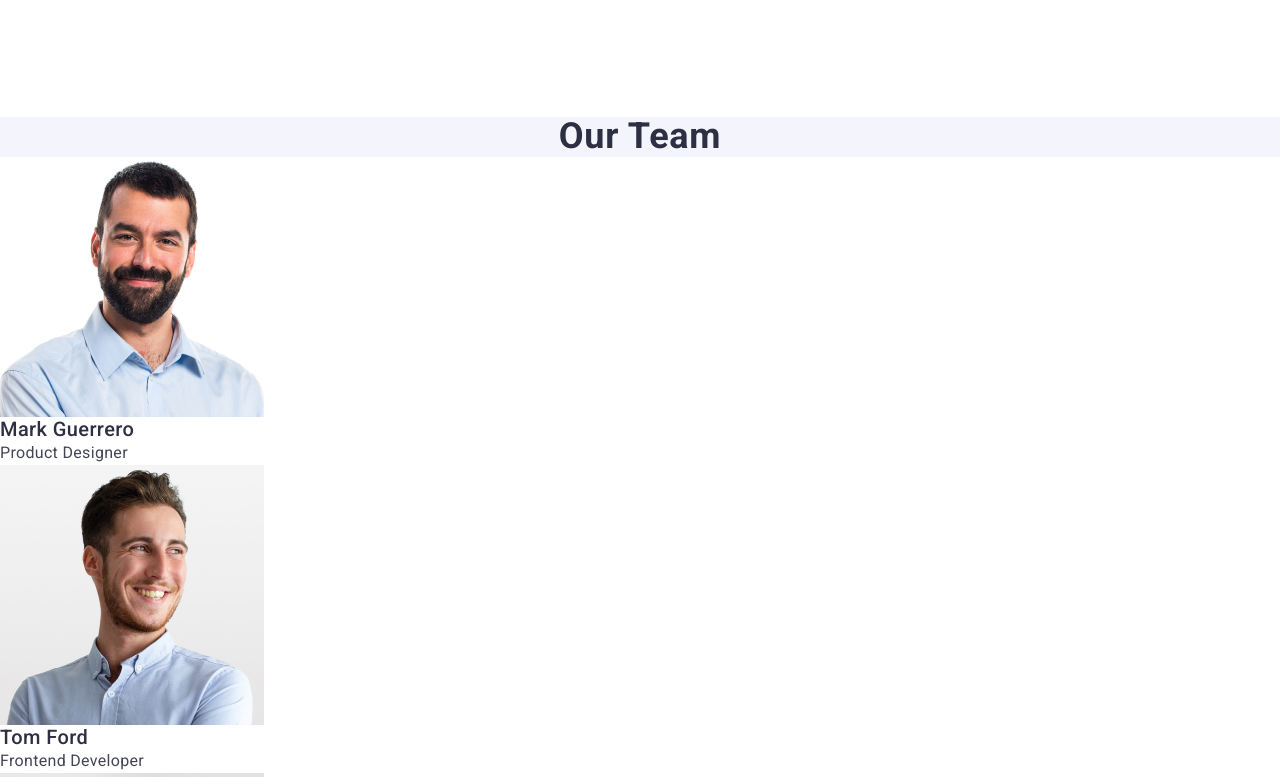
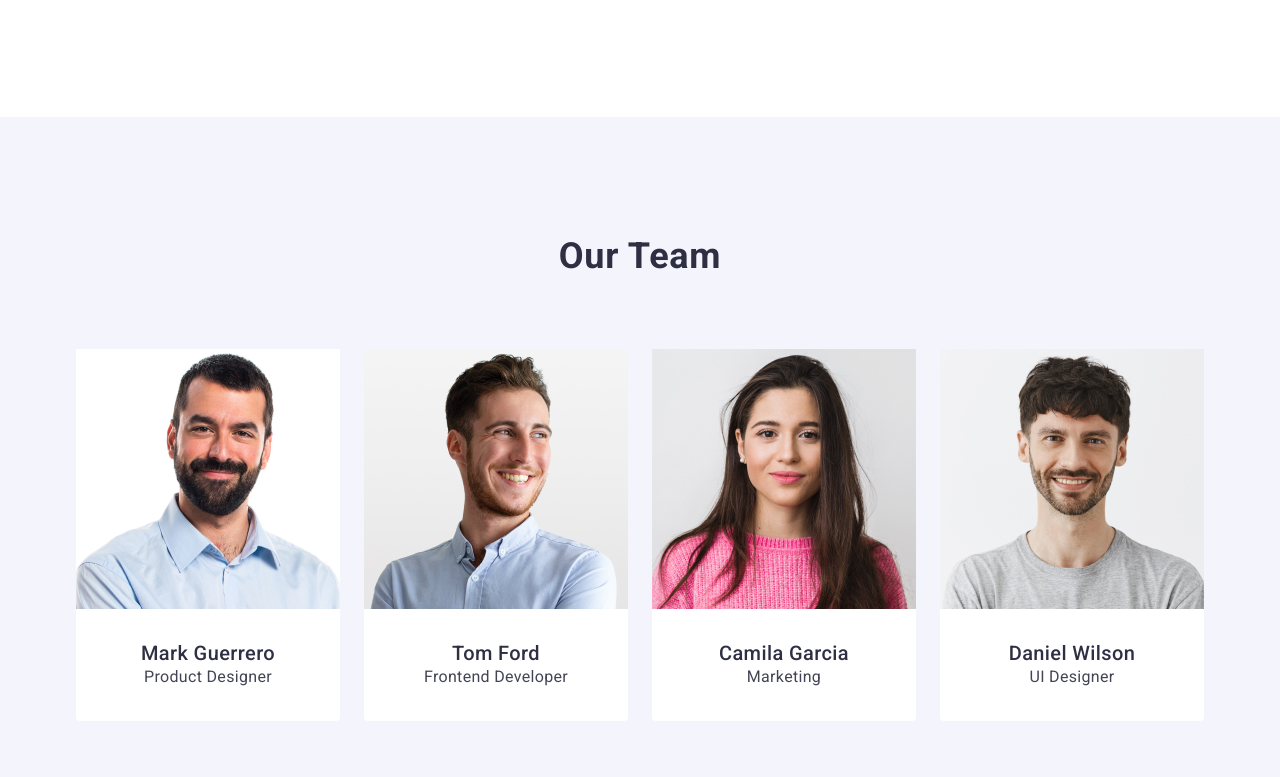
Before and after one commit to KostenkoOleksandr/goit-markup-hw-03, a plain HTML site: page index.html in a window 1280 px wide. Shown: the part 924-1701 px from the top of the page. Drawn offline with nearby package versions, Linux system fonts and the light colour scheme.

Commit message:
changes team

```diff
--- a/css/styles.css
+++ b/css/styles.css
@@ -31,6 +31,15 @@ border-bottom: 1px solid #e7e9fc
     width:1158px;
     margin: 0 auto;
     padding: 0 15px 0 15px;
+}
+.paragraf {
+    font-weight: 400;
+    font-size: 16px;
+    /* line-height: 24px; */
+    line-height: 150%;
+    letter-spacing: 0.02em;
+    color: #434455;
+
 }
 .header-nav{
     display: flex;
@@ -175,10 +184,11 @@ border-bottom: 1px solid #e7e9fc
 }
 .benefits-list{
     display:flex;
-    flex:row;gap: 24px;
+    flex:row;
+    gap: 24px;
 }
 .benefits-item{
-    width: calc((100% - 3 * 24px) / 4);
+    flex-basis: calc((100% - 3 * 24px) / 4);
 }
 .benefit-item-title {
     font-weight: 500;
@@ -190,8 +200,9 @@ border-bottom: 1px solid #e7e9fc
     margin-bottom: 8px;
 }
 
-.our-team {
-    background-color: #f4f4fd
+.team {
+    background-color: #f4f4fd;
+    padding: 120px 0;
 }
 
 .our-team-header {
@@ -203,11 +214,17 @@ border-bottom: 1px solid #e7e9fc
     text-align: center;
     color: #2e2f42;
     text-transform: capitalize;
+    margin-bottom: 72px;
 }
-
+.team-list{
+    display:flex;
+    flex: row;
+    gap: 24px;
+}
 .our-team-title {
+    flex-basis: calc((100% - 3 * 24px) / 4);
+    border-radius: 0px 0px 4px 4px;
     background-color: #FFFFFF;
-
 }
 
 .team-item-title {
@@ -217,18 +234,20 @@ border-bottom: 1px solid #e7e9fc
     line-height: 120%;
     letter-spacing: 0.02em;
     color: #2e2f42;
+    text-align: center;
 }
-
-.paragraf {
+.team-item{
+    padding: 32px 0;
+}
+.paragraf-team{
     font-weight: 400;
     font-size: 16px;
     /* line-height: 24px; */
     line-height: 150%;
     letter-spacing: 0.02em;
     color: #434455;
-
+     text-align: center;
 }
-
 .portfolio {
     font-size: 36px;
     line-height: 1.11;
@@ -237,12 +256,10 @@ border-bottom: 1px solid #e7e9fc
     text-transform: capitalize;
     color: #2e2f42;
 }
-
 .footer {
     color: #fff;
     background: #2e2f42;
 }
-
 .logo-second {
     font-size: 18px;
     /* line-height: 21px; */
@@ -251,7 +268,6 @@ border-bottom: 1px solid #e7e9fc
     text-transform: uppercase;
     color: #fff;
 }
-
 .footer-text {
     font-family: "Roboto",
         sans-serif;
@@ -263,7 +279,6 @@ border-bottom: 1px solid #e7e9fc
     letter-spacing: 0.02em;
     color: #f4f4fd;
 }
-
 .logo-footer {
     font-family: "Raleway",
         sans-serif;
@@ -275,7 +290,6 @@ border-bottom: 1px solid #e7e9fc
     text-transform: uppercase;
     color: #4d5ae5;
 }
-
 .logo-footer-parts {
     color: #f4f4fd
 }
--- a/index.html
+++ b/index.html
@@ -70,29 +70,39 @@
         </div>
     </section>
     <!--Our team-->
-    <section class="our-team">
+    <section class="team">
+        <div class="container">
             <h2 class="our-team-header">Our Team</h2>
-        <ul>
+            <ul class="team-list">
                 <li class="our-team-title">
                     <img src="./images/mark-guerrero.jpg" width="264" height="260" alt="Mark Guerrero">
+                    <div class="team-item">
                         <h3 class="team-item-title">Mark Guerrero</h3>
-                <p class="paragraf">Product Designer</p>
+                        <p class="paragraf-team">Product Designer</p>
+                    </div>
                 </li>
                 <li class="our-team-title">
                     <img src="./images/tom-ford.jpg" width="264" height="260" alt="Tom Ford">
+                    <div class="team-item">
                        <h3 class="team-item-title">Tom Ford</h3>
-                <p class="paragraf">Frontend Developer</p>
+                       <p class="paragraf-team">Frontend Developer</p>
+                    </div>
                 </li>
                 <li class="our-team-title">
                     <img src="./images/camila-garcia.jpg" width="264" height="260" alt="Camila Garcia">
+                    <div class="team-item">
                         <h3 class="team-item-title">Camila Garcia</h3>
-                <p class="paragraf">Marketing</p>
-            </li >
-            <li class="our-team-title"><img src="./images/daniel-wilson.jpg" width="264" height="260" alt="Daniel Wilson">
+                        <p class="paragraf-team">Marketing</p>
+                    </div>
+                <li class="our-team-title">
+                    <img src="./images/daniel-wilson.jpg" width="264" height="260" alt="Daniel Wilson">
+                    <div class="team-item">
                        <h3 class="team-item-title">Daniel Wilson</h3>
-            <p class="paragraf">UI Designer</p>
+                       <p class="paragraf-team">UI Designer</p>
+                    </div>
                 </li>
             </ul>
+        </div>
     </section>
     <!--Portfolio-->
     <section>
```
Lines whose indentation alone changed are shown as unchanged.
